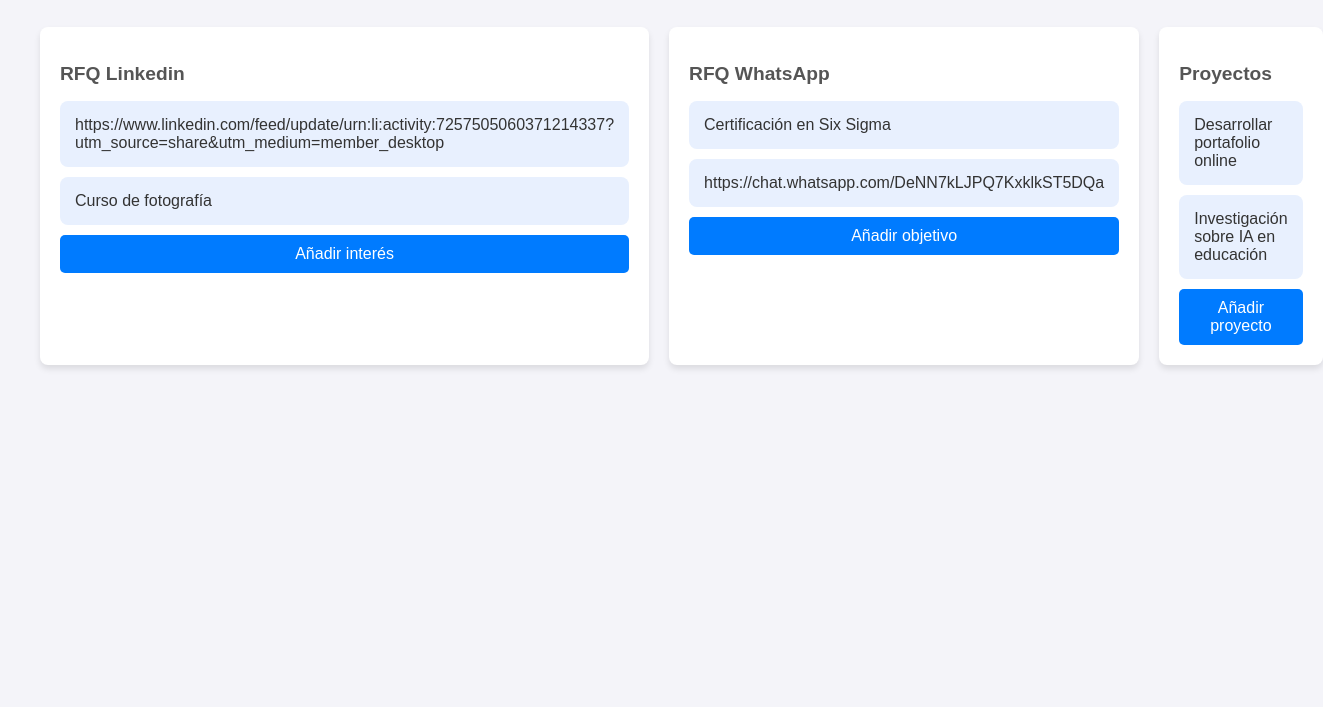
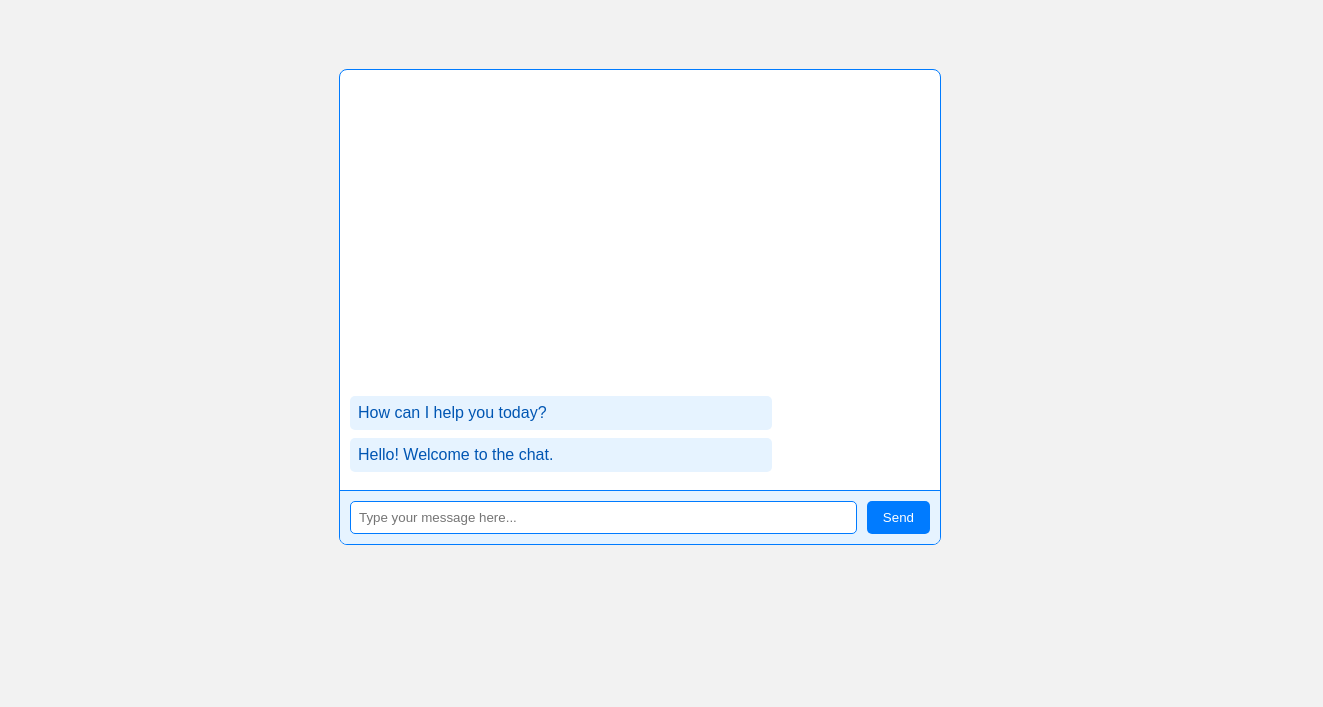
Before and after one commit to NegociosIndustriales/paginaweb, a plain HTML site: page index.html in a window 1280 px wide. Shown: the part 93-800 px from the top of the page, 1323 px wide, since content can reach past the window. Drawn offline with Linux system fonts and the light colour scheme.

Commit message:
Update index.html

```diff
--- a/index.html
+++ b/index.html
@@ -1,85 +1,109 @@
 <!DOCTYPE html>
-<html lang="es">
+<html lang="en">
 <head>
     <meta charset="UTF-8">
     <meta name="viewport" content="width=device-width, initial-scale=1.0">
-    <title>Negocios Industriales México</title>
+    <title>Chat Table</title>
     <style>
         body {
             font-family: Arial, sans-serif;
-            background-color: #f4f4f9;
+            display: flex;
+            justify-content: center;
+            align-items: center;
+            height: 100vh;
             margin: 0;
-            padding: 20px;
+            background-color: #f2f2f2;
+        }
+
+        .chat-container {
+            width: 100%;
+            max-width: 600px;
+            border: 1px solid #007bff;
+            border-radius: 8px;
+            background-color: #ffffff;
             display: flex;
             flex-direction: column;
-            align-items: center;
+            overflow: hidden;
         }
-        h1 {
-            color: #333;
-            text-align: center;
+
+        .chat-messages {
+            padding: 10px;
+            height: 400px;
+            overflow-y: auto;
+            display: flex;
+            flex-direction: column-reverse;
         }
-        .kanban-board {
+
+        .chat-message {
+            background-color: #e6f3ff;
+            padding: 8px;
+            border-radius: 5px;
+            margin-bottom: 8px;
+            max-width: 70%;
+            color: #0056b3;
+        }
+
+        .input-area {
             display: flex;
-            gap: 20px;
-            margin-top: 20px;
-            width: 100%;
-            max-width: 1200px;
+            padding: 10px;
+            border-top: 1px solid #007bff;
+            background-color: #e6f3ff;
         }
-        .kanban-column {
-            background-color: #fff;
-            padding: 20px;
-            border-radius: 8px;
-            box-shadow: 0px 4px 6px rgba(0, 0, 0, 0.1);
-            width: 100%;
+
+        .input-area input {
+            flex: 1;
+            padding: 8px;
+            border: 1px solid #007bff;
+            border-radius: 5px;
+            margin-right: 10px;
         }
-        .kanban-column h2 {
-            font-size: 1.2em;
-            color: #555;
-        }
-        .kanban-item {
-            background-color: #e8f0fe;
-            margin: 10px 0;
-            padding: 15px;
-            border-radius: 8px;
-            color: #333;
-            font-size: 1em;
-        }
-        .add-item {
+
+        .input-area button {
+            padding: 8px 16px;
             background-color: #007bff;
-            color: #fff;
             border: none;
-            padding: 10px;
-            width: 100%;
+            color: white;
             border-radius: 5px;
-            font-size: 1em;
             cursor: pointer;
         }
-        .add-item:hover {
+
+        .input-area button:hover {
             background-color: #0056b3;
         }
     </style>
 </head>
 <body>
-    <h1>Negocios Industriales México</h1>
-    <div class="kanban-board">
-        <div class="kanban-column">
-            <h2>RFQ Linkedin</h2>
-            <div class="kanban-item">https://www.linkedin.com/feed/update/urn:li:activity:7257505060371214337?utm_source=share&utm_medium=member_desktop</div>
-            <div class="kanban-item">Curso de fotografía</div>
-            <button class="add-item">Añadir interés</button>
-        </div>
-        <div class="kanban-column">
-            <h2>RFQ WhatsApp</h2>
-            <div class="kanban-item">Certificación en Six Sigma</div>
-            <div class="kanban-item">https://chat.whatsapp.com/DeNN7kLJPQ7KxklkST5DQa</div>
-            <button class="add-item">Añadir objetivo</button>
-        </div>
-        <div class="kanban-column">
-            <h2>Proyectos</h2>
-            <div class="kanban-item">Desarrollar portafolio online</div>
-            <div class="kanban-item">Investigación sobre IA en educación</div>
-            <button class="add-item">Añadir proyecto</button>
-        </div>
+
+<div class="chat-container">
+    <!-- Chat Messages Section -->
+    <div class="chat-messages" id="chatMessages">
+        <!-- Example message -->
+        <div class="chat-message">Hello! Welcome to the chat.</div>
+        <div class="chat-message">How can I help you today?</div>
     </div>
+
+    <!-- Input Area -->
+    <div class="input-area">
+        <input type="text" id="messageInput" placeholder="Type your message here...">
+        <button onclick="sendMessage()">Send</button>
+    </div>
+</div>
+
+<script>
+    function sendMessage() {
+        const messageInput = document.getElementById("messageInput");
+        const messageText = messageInput.value.trim();
+
+        if (messageText) {
+            const chatMessages = document.getElementById("chatMessages");
+            const newMessage = document.createElement("div");
+            newMessage.classList.add("chat-message");
+            newMessage.textContent = messageText;
+            chatMessages.prepend(newMessage);
+            messageInput.value = "";
+        }
+    }
+</script>
+
 </body>
 </html>
```
